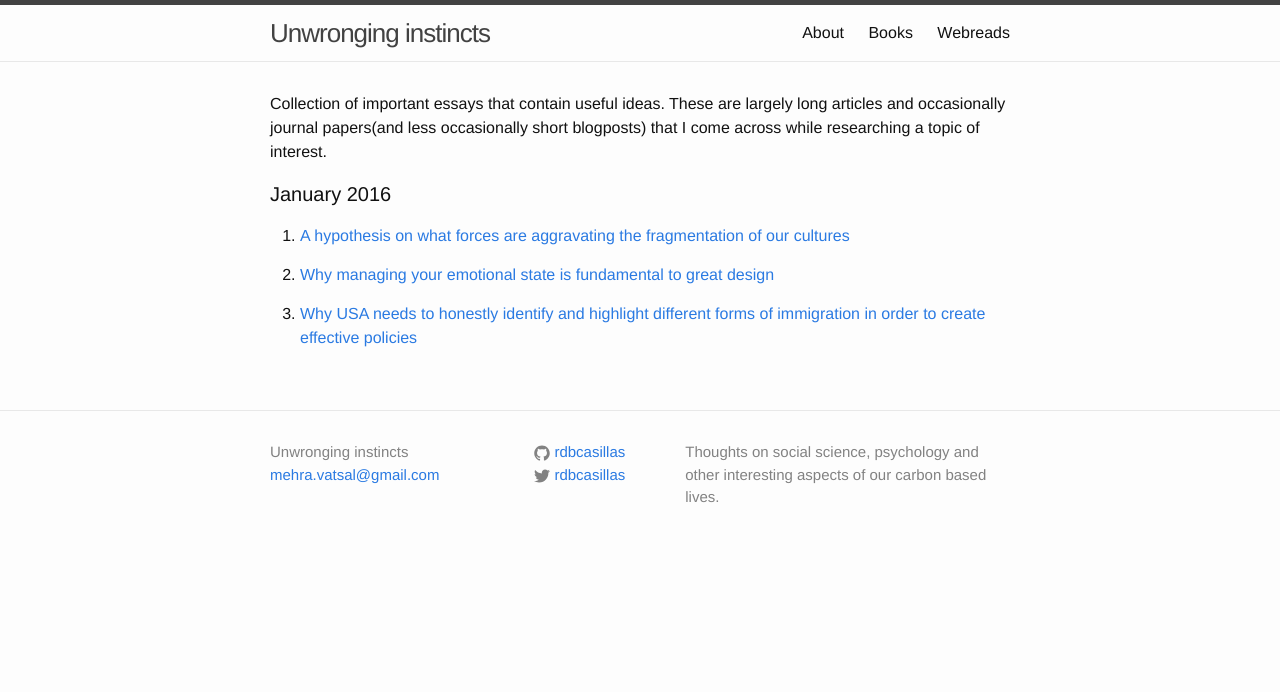
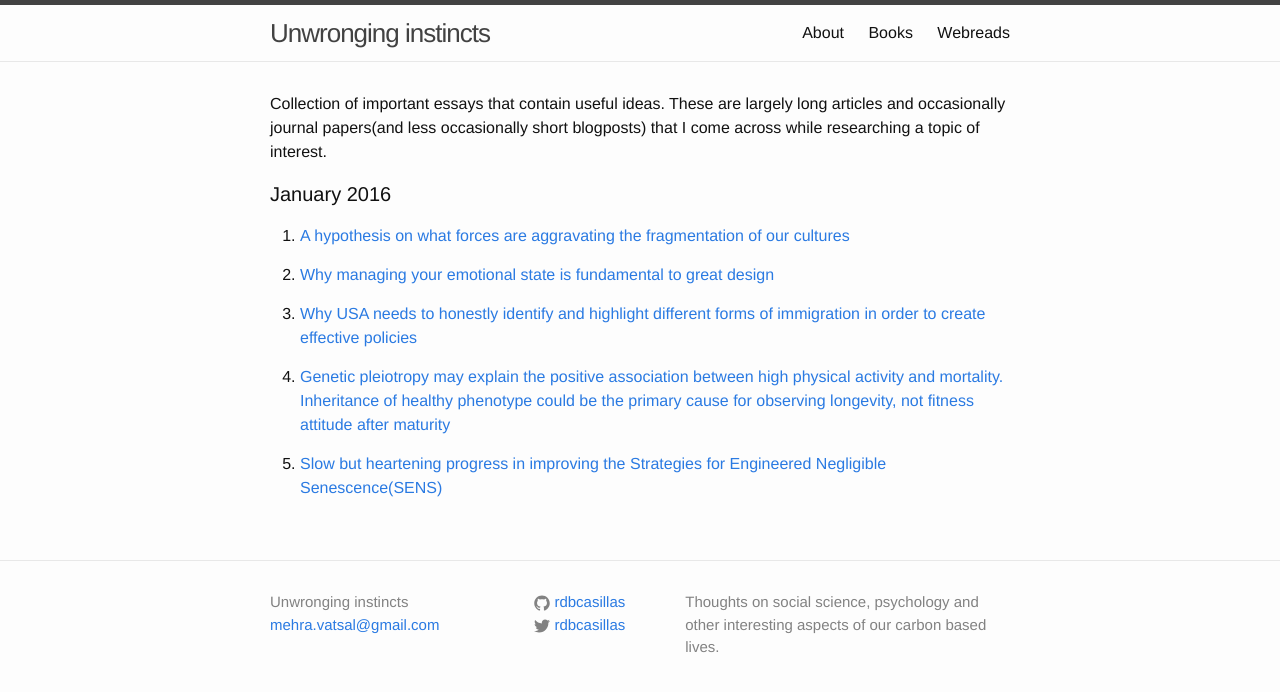
Before and after one commit to rdbcasillas/rdbcasillas.github.io, a Jekyll site: the page built from webreads.md, in a window 1280 px wide. Shown: the top 692 px of the page. Built offline with Jekyll 4.4.1, drawn with Linux system fonts in a browser that asks for light colours; Markdown is read by kramdown in place of the engine named in the settings.

Commit message:
added couple of January webreads

```diff
--- a/webreads.md
+++ b/webreads.md
@@ -13,3 +13,7 @@ Collection of important essays that contain useful ideas. These are largely long
 2. [Why managing your emotional state is fundamental to great design](http://deep.design/design-like-an-astronaut/)
 
 3. [Why USA needs to honestly identify and highlight different forms of immigration in order to create effective policies](http://www.theatlantic.com/politics/archive/2015/12/refugees/419976/)
+
+4. [Genetic pleiotropy may explain the positive association between high physical activity and mortality. Inheritance of healthy phenotype could be the primary cause for observing longevity, not fitness attitude after maturity](http://www.nature.com/articles/srep18259)
+
+5. [Slow but heartening progress in improving the Strategies for Engineered Negligible Senescence(SENS)](https://www.fightaging.org/archives/2015/12/a-look-back-at-2015-in-longevity-science.php)
```
